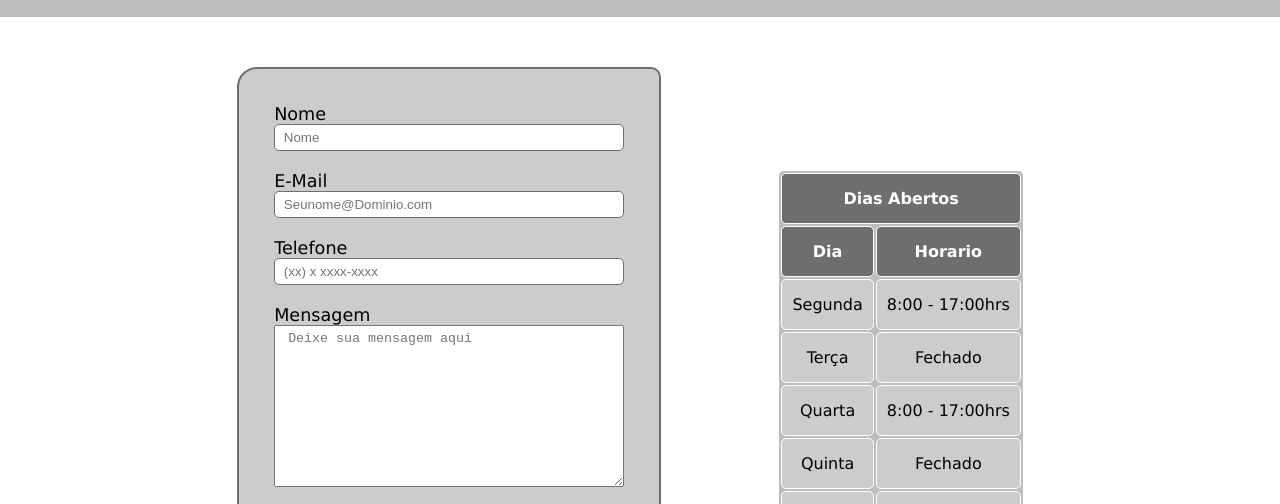
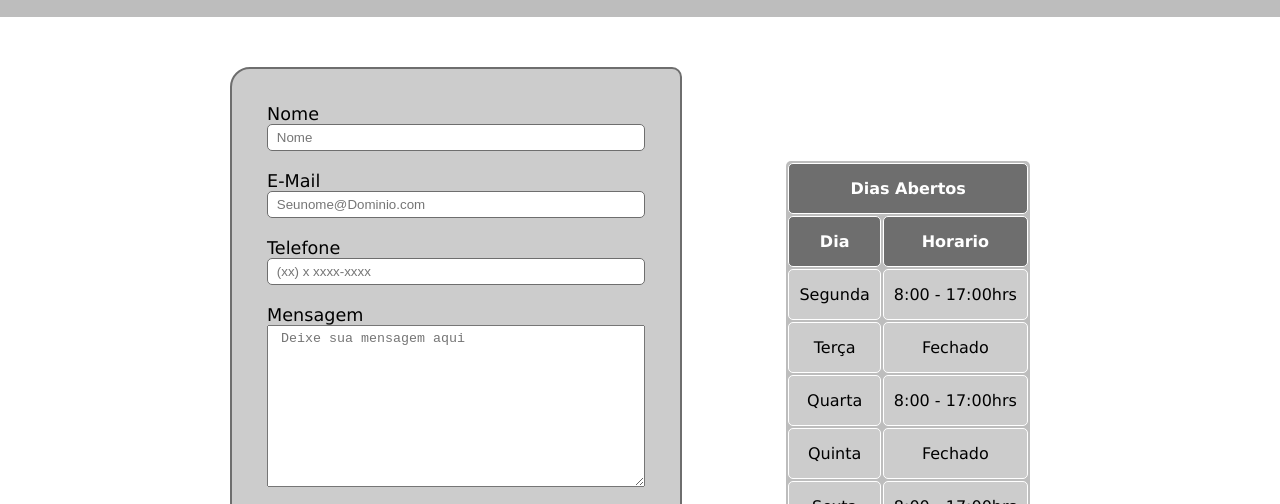
Before and after one commit to levifleal/Front-end, a plain HTML site: page html1/contato.html in a window 1280 px wide. Shown: the part 273-777 px from the top of the page. Drawn offline with Linux system fonts and the light colour scheme.

Commit message:
Update contato.css

```diff
--- a/html1/style/contato.css
+++ b/html1/style/contato.css
@@ -5,10 +5,12 @@ main{
     margin: 0 auto;
 }
 
+
+
 form{
     display: flex;
     flex-direction: column;
-    width: 350px;
+    max-width: 400px;
     margin: 40px 0;
     background-color: #cccccc;
     padding: 35px;
```
